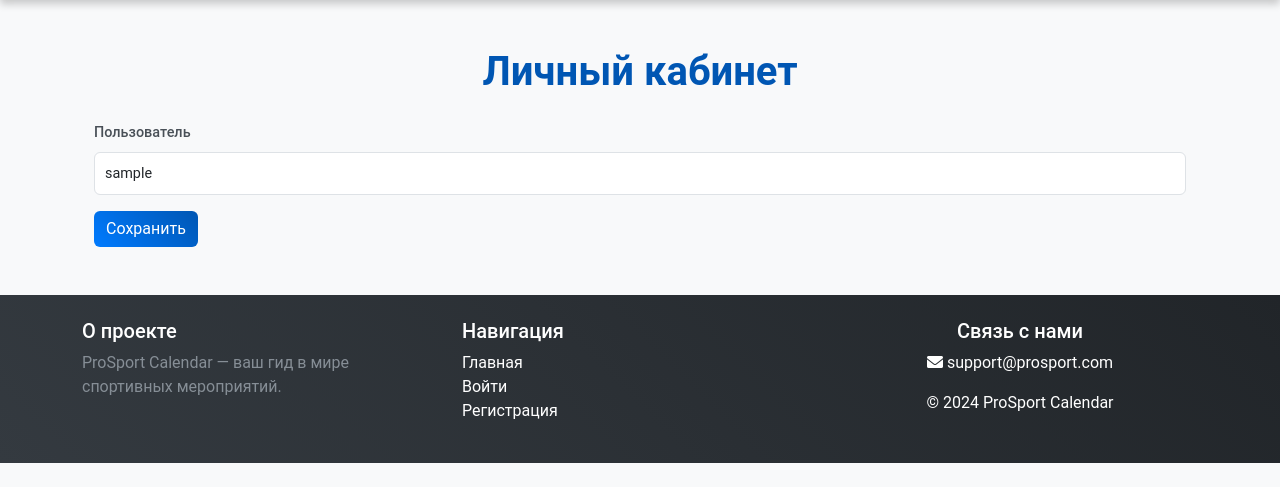
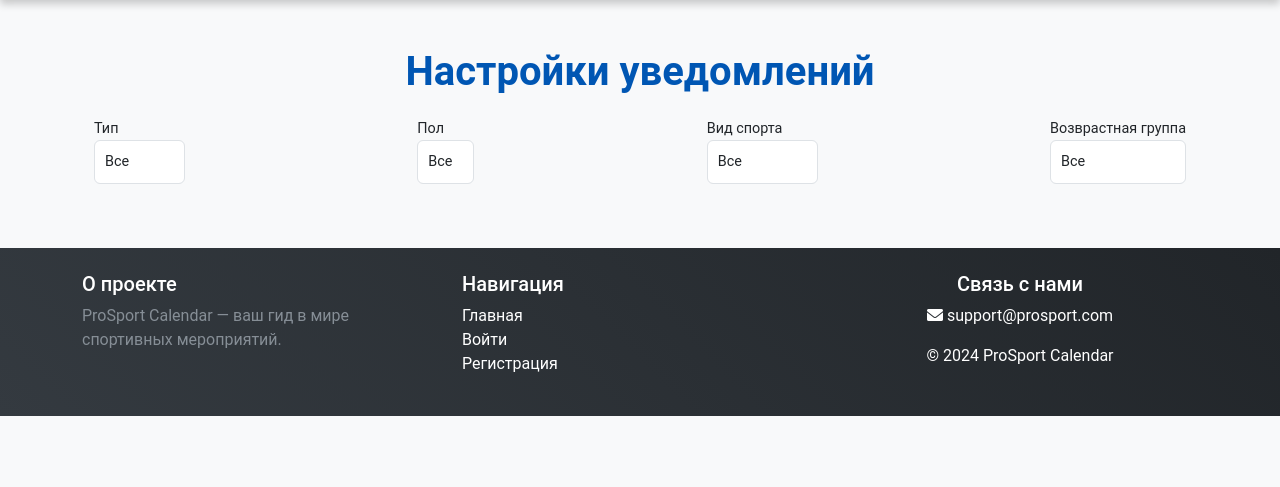
Before and after one commit to mario12508/prosport-calendar, a Django app: page /users/profile/ in a window 1280 px wide. Shown: the part 76-563 px from the top of the page. Run offline with Django 4.2, Linux system fonts and the light colour scheme; a user stored in the database is signed in; tables that the repository leaves empty hold one stand-in row (values such as "Sample post"); some libraries are stand-ins or nearby versions.

Commit message:
Uplode saving filters in profile

```diff
--- a/prosport_calendar/templates/users/profile.html
+++ b/prosport_calendar/templates/users/profile.html
@@ -5,7 +5,7 @@
 {% block content %}
 
 <div class="container">
-  <h1>Личный кабинет</h1>
+  <h1>Настройки уведомлений</h1>
   {% if messages %}
     {% for message in messages %}
       <div class="alert alert-{{ message.tags }}" role="alert">
@@ -13,67 +13,49 @@
       </div>
     {% endfor %}
   {% endif %}
-  <form method="POST" enctype="multipart/form-data" class="mt-4">
-    {% csrf_token %}
-    {% for hidden_field in user_form.hidden_fields %}
-        {{ hidden_field }}
+  <div class="row mt-3 mb-3">
+    <form method="GET" action="" class="d-flex flex-wrap justify-content-between">
+      <div class="form-group">
+        <label for="tip">Тип</label>
+        <select name="tip" id="tip" class="form-control" onchange="this.form.submit()">
+          <option value="">Все</option> <!-- Option for no filter -->
+          {% for option in tips %}
+            <option value="{{ option }}" {% if option == request.GET.tip %}selected{% endif %}>{{ option }}</option>
           {% endfor %}
+        </select>
+      </div>
 
-    {% if user_form.non_field_errors %}
-        <div class="alert alert-danger" role="alert">
-            {% for error in user_form.non_field_errors %}
-                <div>{{ error }}</div>
+      <div class="form-group">
+        <label for="gender">Пол</label>
+        <select name="gender" id="gender" class="form-control" onchange="this.form.submit()">
+          <option value="">Все</option>
+          {% for option in genders %}
+            <option value="{{ option }}" {% if option == request.GET.gender %}selected{% endif %}>{{ option }}</option>
           {% endfor %}
+        </select>
       </div>
-    {% endif %}
 
-    {% for field in user_form.visible_fields %}
-        <div class="mb-3">
-            <label for="{{ field.id_for_label }}" class="form-label">{{ field.label }}</label>
-            {{ field }}
-            {% if user_form.is_bound and field.errors %}
-                {% for error in field.errors %}
-                    <div class="invalid-feedback d-block">
-                        {{ error }}
+      <div class="form-group">
+        <label for="group">Вид спорта</label>
+        <select name="group" id="group" class="form-control" onchange="this.form.submit()">
+          <option value="">Все</option>
+          {% for option in groups %}
+            <option value="{{ option }}" {% if option == request.GET.group %}selected{% endif %}>{{ option }}</option>
+          {% endfor %}
+        </select>
       </div>
+
+      <div class="form-group">
+        <label for="structure">Возврастная группа</label>
+        <select name="structure" id="structure" class="form-control" onchange="this.form.submit()">
+          <option value="">Все</option>
+          {% for option in structures %}
+            <option value="{{ option }}" {% if option == request.GET.structure %}selected{% endif %}>{{ option }}</option>
           {% endfor %}
-            {% endif %}
-            {% if field.help_text %}
-                <div class="form-text">{{ field.help_text }}</div>
-            {% endif %}
+        </select>
       </div>
-    {% endfor %}
-
-    {% for hidden_field in profile_form.hidden_fields %}
-        {{ hidden_field }}
-    {% endfor %}
-
-    {% if profile_form.non_field_errors %}
-        <div class="alert alert-danger" role="alert">
-            {% for error in profile_form.non_field_errors %}
-                <div>{{ error }}</div>
-            {% endfor %}
+    </form>
   </div>
-    {% endif %}
-
-    {% for field in profile_form.visible_fields %}
-        <div class="mb-3">
-            <label for="{{ field.id_for_label }}" class="form-label">{{ field.label }}</label>
-            {{ field }}
-            {% if profile_form.is_bound and field.errors %}
-                {% for error in field.errors %}
-                    <div class="invalid-feedback d-block">
-                        {{ error }}
-                    </div>
-                {% endfor %}
-            {% endif %}
-            {% if field.help_text %}
-                <div class="form-text">{{ field.help_text }}</div>
-            {% endif %}
-        </div>
-    {% endfor %}
-    <button type="submit" class="btn btn-primary">Сохранить</button>
-  </form>
 </div>
 
 {% endblock content %}
--- a/prosport_calendar/users/views.py
+++ b/prosport_calendar/users/views.py
@@ -4,6 +4,7 @@ import django.contrib.auth.mixins
 import django.views
 
 import users.forms
+import meropriations.models
 
 
 class CustomLoginView(LoginView):
@@ -44,35 +45,45 @@ class Profile(
 
     def get(self, request):
         user = request.user
-        profile_form = users.forms.ProfileUpdateForm(
-            instance=user.profile,
+        context = {
+
+        }
+        context["genders"] = ["Муж.", "Жен."]
+        context['tips'] = (
+            meropriations.models.Meropriation.objects
+            .values_list('tip__name', flat=True)
+            .distinct()
+            .order_by('tip__name')  # Optional: to ensure consistent ordering
         )
-        context = {
-            "profile_form": profile_form,
-        }
+        context['groups'] = (
+            meropriations.models.Meropriation.objects
+            .values_list('group__name', flat=True)
+            .distinct()
+            .order_by('group__name')  # Optional: to ensure consistent ordering
+        )
+        context['structures'] = (
+            meropriations.models.Meropriation.objects
+            .values_list('structure__name', flat=True)
+            .distinct()
+            .order_by('structure__name')
+        )
+        tip = request.GET.get("tip")
+        gender = request.GET.get("gender")
+        group = request.GET.get("group")
+        structure = request.GET.get("structure")
+
+        if (tip is None and gender is None
+                and group is None and structure is None):
+            request.GET.tip = user.profile.tip_request
+            request.GET.gender = user.profile.gender_request
+            request.GET.group = user.profile.group_request
+            request.GET.structure = user.profile.structure_request
+        else:
+            user.profile.tip_request = request.GET.get("tip")
+            user.profile.gender_request = request.GET.get("gender")
+            user.profile.group_request = request.GET.get("group")
+            user.profile.structure_request = request.GET.get("structure")
+            user.profile.save()
+        context['request'] = request
+
         return django.shortcuts.render(request, self.template_name, context)
-
-    def post(self, request):
-        user = request.user
-        profile_form = users.forms.ProfileUpdateForm(
-            request.POST or None,
-            request.FILES or None,
-            instance=user.profile,
-        )
-        if profile_form.is_valid():
-            profile_form.save()
-            request.session.modified = True
-            django.contrib.messages.success(
-                request,
-                "Настройки сохранены.",
-            )
-            return django.shortcuts.redirect("users:profile")
-
-        context = {
-            "profile_form": profile_form,
-        }
-        return django.shortcuts.render(
-            request,
-            self.template_name,
-            context,
-        )
```
Lines whose indentation alone changed are shown as unchanged.
